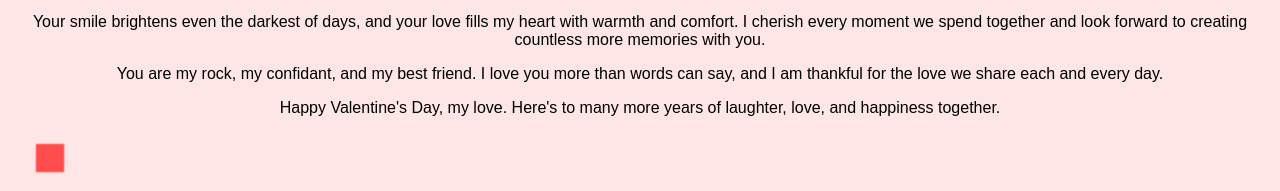
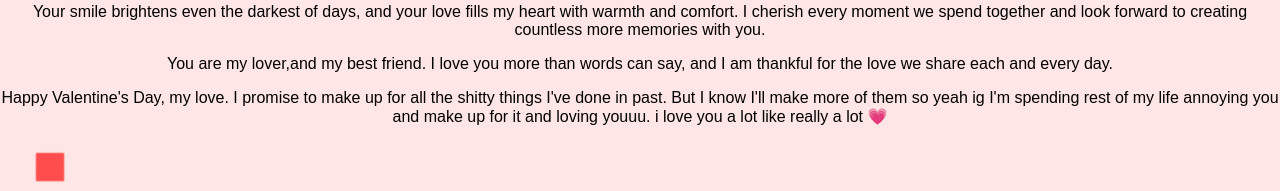
Before and after one commit to littlebaby-cx/littlebaby-cx.github.io, a plain HTML site: page index.html in a window 1280 px wide. Shown: the part 348-539 px from the top of the page. Drawn offline with Linux system fonts and the light colour scheme.

Commit message:
Add files via upload

```diff
--- a/index.html
+++ b/index.html
@@ -17,10 +17,10 @@
       Your smile brightens even the darkest of days, and your love fills my heart with warmth and comfort. I cherish every moment we spend together and look forward to creating countless more memories with you.
     </p>
     <p>
-      You are my rock, my confidant, and my best friend. I love you more than words can say, and I am thankful for the love we share each and every day.
+      You are my lover,and my best friend. I love you more than words can say, and I am thankful for the love we share each and every day.
     </p>
     <p>
-      Happy Valentine's Day, my love. Here's to many more years of laughter, love, and happiness together.
+      Happy Valentine's Day, my love. I promise to make up for all the shitty things I've done in past. But I know I'll make more of them so yeah ig I'm spending rest of my life annoying you and make up for it and loving youuu. i love you a lot like really a lot 💗
     </p>
     <div class="heart-container">
       <div class="heart"></div>
```
